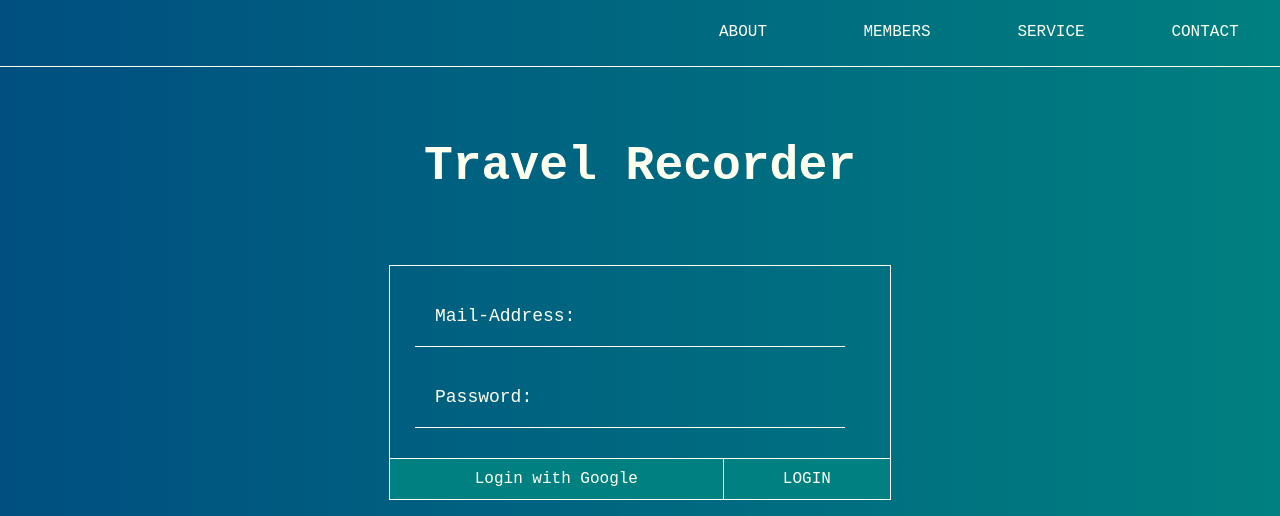
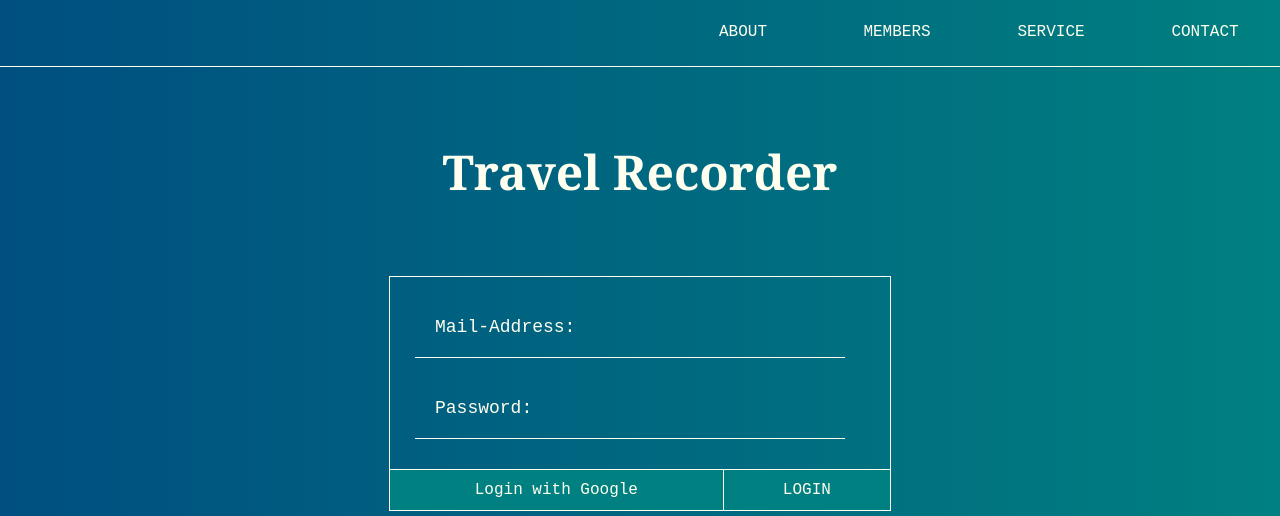
Before and after one commit to ritsuki-i/Travel-Recorder, a Flask app: page / in a window 1280 px wide. Shown: the top 516 px of the page. Run offline with Flask 3, Linux system fonts and the light colour scheme; parts of the project's set-up code (start-up, migrations or seed data) failed here and were passed over; some libraries are stand-ins or nearby versions.

Commit message:
タイトルの書体

```diff
--- a/static/css/login.css
+++ b/static/css/login.css
@@ -96,7 +96,7 @@ body{
     text-align:center;
     font-weight:bold;
     font-size: x-large;
-    font-family: 'Courier New', Courier, monospace;
+    font-family: Georgia, 'Times New Roman', Times, serif;
     color:ivory;
 
 }
```
